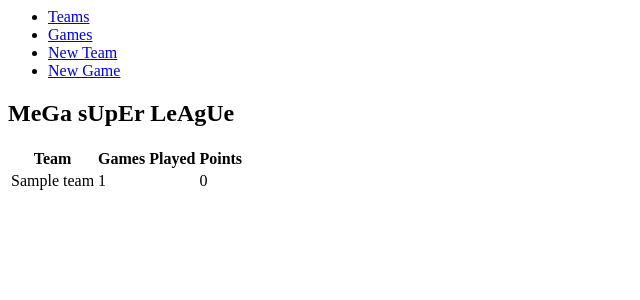
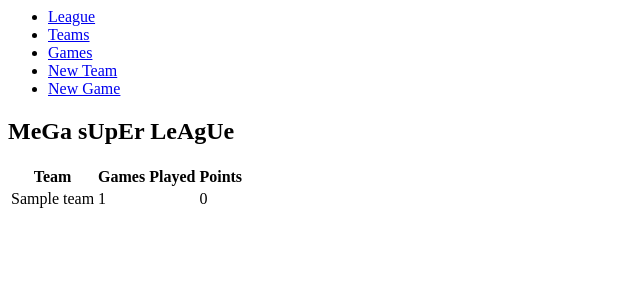
Before and after one commit to defibuildereth/w5_sports_league_project, a Flask app: page / in a window 1280 px wide. Shown: the top 300 px of the page, without its empty margins (0-640 px from the left). Run offline with Flask 2, Linux system fonts and the light colour scheme; a database or web service that is not in the repository returns one stand-in record (values such as "Sample title"); some libraries are stand-ins or nearby versions.

Commit message:
added league link to base

```diff
--- a/templates/base.html
+++ b/templates/base.html
@@ -6,6 +6,7 @@
         <main>
             <nav>
                 <ul>
+                    <li><a href="/">League</a></li>
                     <li><a href="/teams">Teams</a></li>
                     <li><a href="/games">Games</a></li>
                     <li><a href="/teams/new">New Team</a></li>
```
